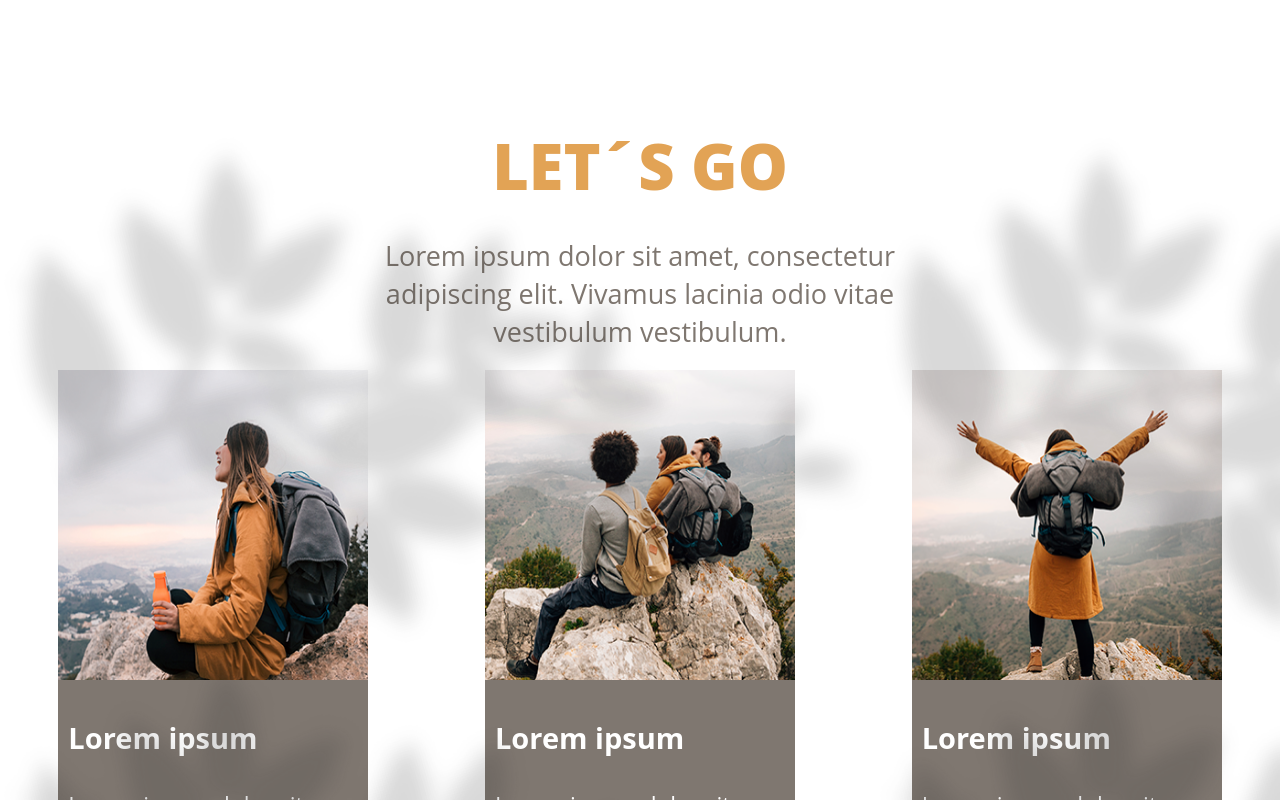
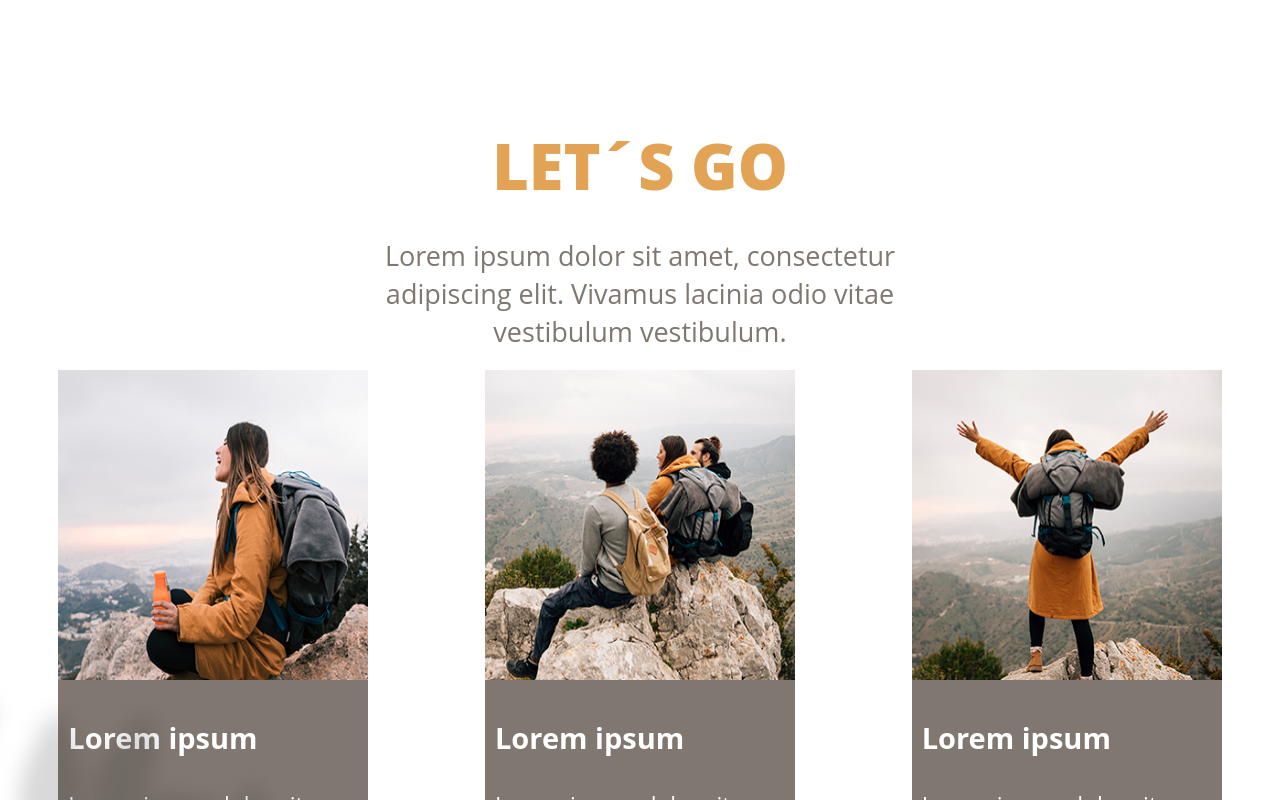
Before and after one commit to malgorzatajPL/Hiking-website, a Next.js app: page / in a window 1280 px wide. Shown: the part 820-1620 px from the top of the page. Built offline with nearby package versions, Linux system fonts and the light colour scheme.

Commit message:
improve background main position

```diff
--- a/pages/index/HomePage.style.ts
+++ b/pages/index/HomePage.style.ts
@@ -91,10 +91,10 @@ export const Main = styled.div`
     content: ' ';
     background-image: url('ShadowMain.png');
     position: absolute;
-    left: 0;
-    top: 0px;
+    left: -350px;
+    top: 480px;
     height: 100%;
-    width: 100%;
+    width: 867px;
     z-index: 10;
   }
 `;
```
